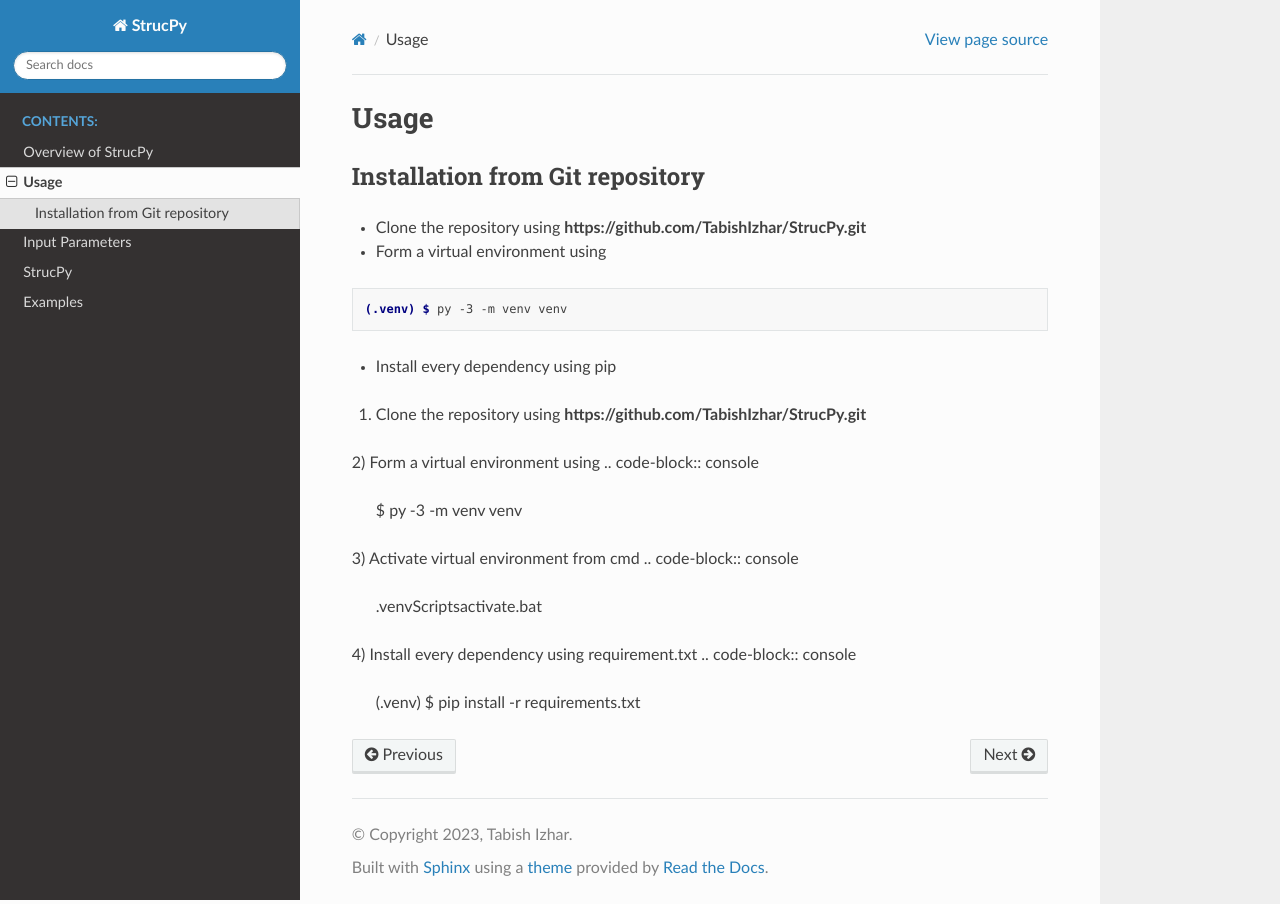
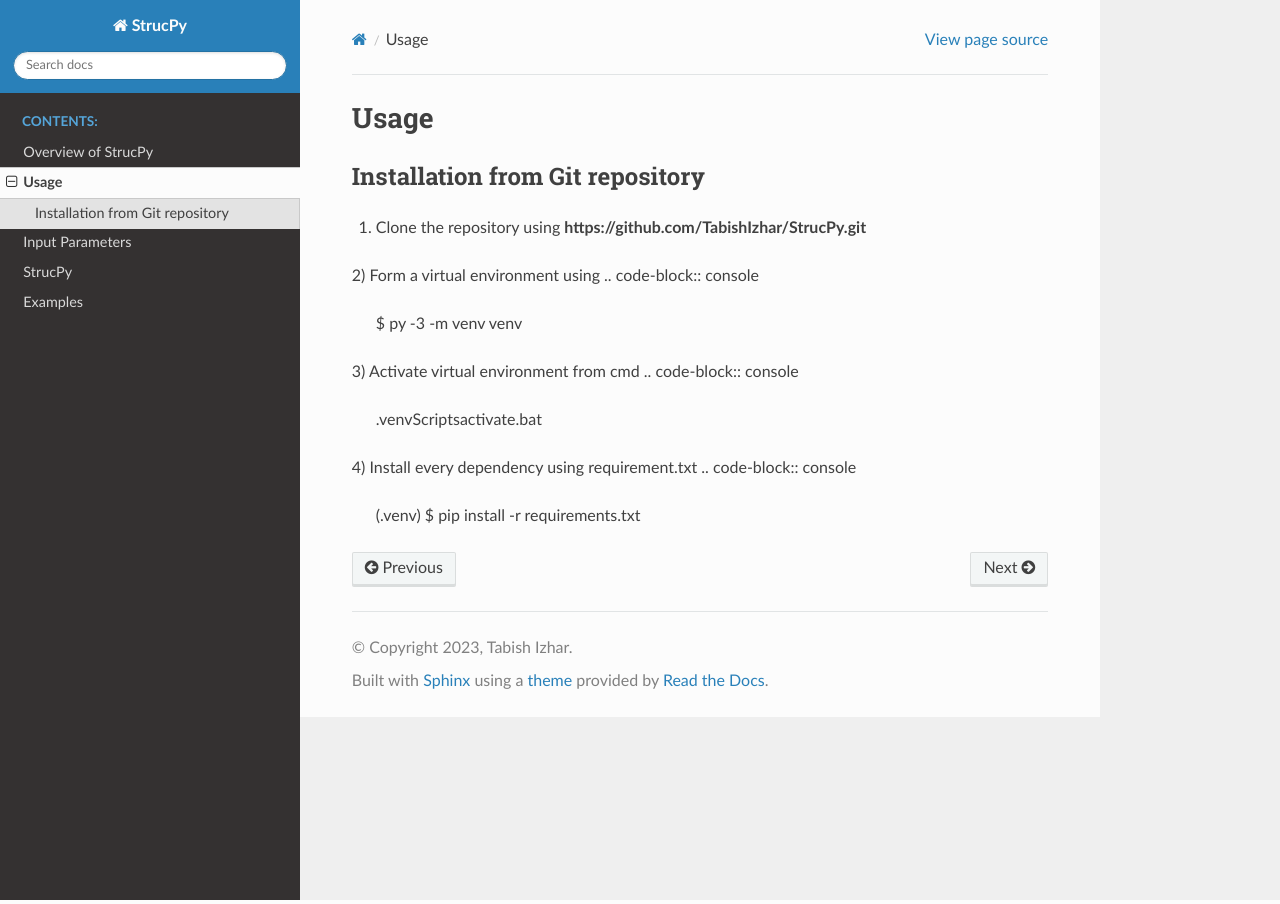
Before and after one commit to TabishIzhar/StrucPy, a Sphinx documentation site: the page built from docs/source/usage.rst, in a window 1280 px wide. Built offline with Sphinx 7.4.7 and the Read the Docs theme 2.0.0, drawn with Linux system fonts in a browser that asks for light colours.

Commit message:
Initial commit

```diff
--- a/docs/source/usage.rst
+++ b/docs/source/usage.rst
@@ -3,15 +3,6 @@
 
 Installation from Git repository
 -------------------------------
-
-* Clone the repository using **https://github.com/TabishIzhar/StrucPy.git**
-
-* Form a virtual environment using
-.. code-block:: console
-
-   (.venv) $ py -3 -m venv venv
-
-* Install every dependency using pip
 
 1) Clone the repository using **https://github.com/TabishIzhar/StrucPy.git**
 
```
